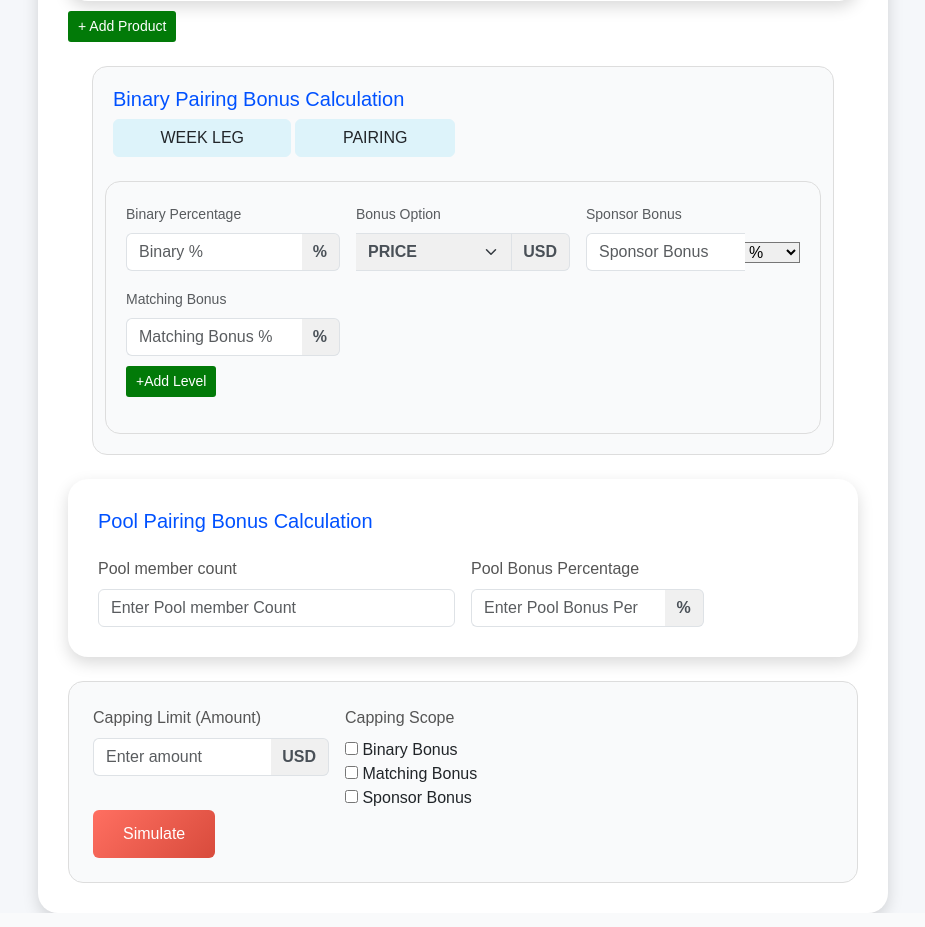
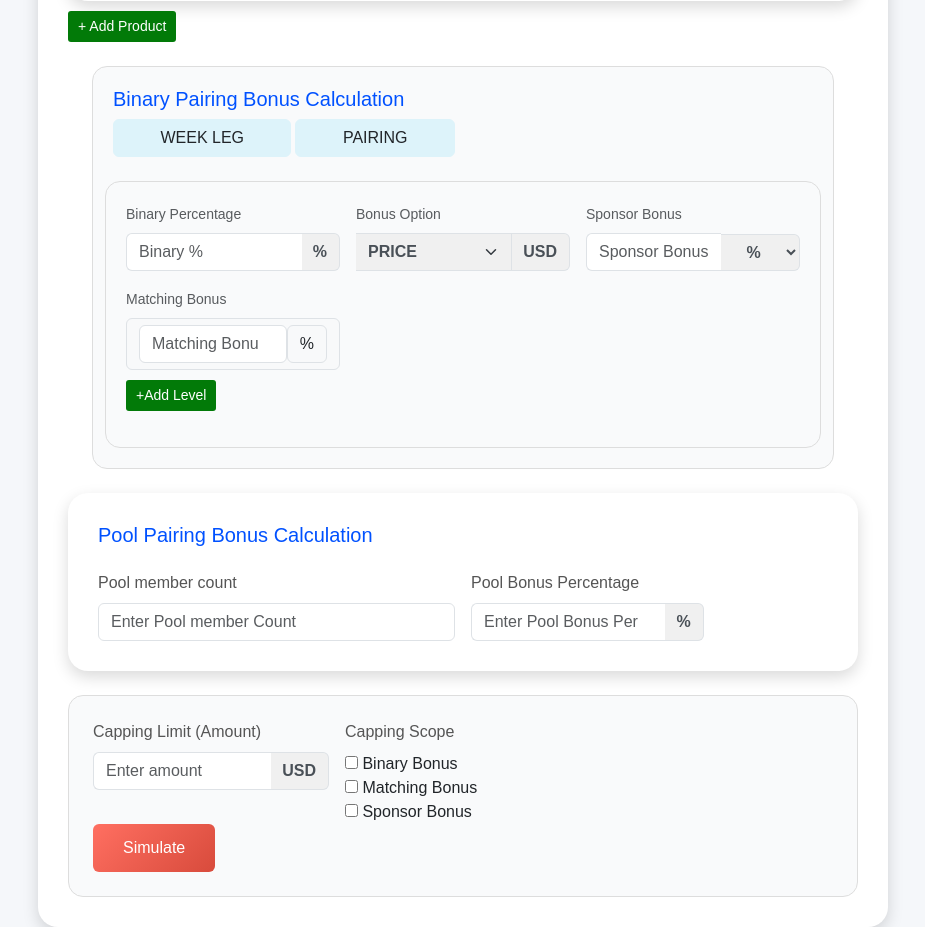
Before and after one commit to prajwal279/MLM-SIM, a Django app: page / in a window 1280 px wide. Shown: the part 741-1668 px from the top of the page, without its empty margins (177-1102 px from the left). Run offline with Django 5.2, Linux system fonts and the light colour scheme.

```diff
--- a/placement/templates/interface.html
+++ b/placement/templates/interface.html
@@ -322,8 +322,8 @@
                         <div class="col-md-4">
                             <label for="sponsorBonus" class="form-label small text-muted">Sponsor Bonus</label>
                             <div class="input-group">
-                                <input type="number" class="form-control" id="sponsorBonus" name="sponsor_bonus_percent" placeholder="Sponsor Bonus">
-                                <select class="input" id="sponsorBonusType" name="sponsor_bonus_type">
+                                <input class="form-control" id="sponsorBonus"  name="sponsor_bonus_percent" placeholder="Sponsor Bonus">
+                                <select class="input-group-text" style="width: 80px; height: 37.5333px;" id="sponsorBonusType" name="sponsor_bonus_type">
                                     <option value="percent" selected>%</option>
                                     <option value="usd">USD</option>
                                 </select>
@@ -340,7 +340,7 @@
                         <div class="col-md-4" id="matchingLevel">
                             <div class="mb-3">
                                 <label for="matchingBonus" class="form-label small text-muted">Matching Bonus</label>
-                                <div class="input-group">
+                                <div class="input-group-text">
                                     <input type="number" class="form-control" name="matching_bonus_percent" id="matchingBonus" placeholder="Matching Bonus %">
                                     <span class="input-group-text">%</span>
                                 </div>
@@ -355,8 +355,8 @@
                         <div class="col-md-4">
                             <label for="sponsorBonus" class="form-label small text-muted">Sponsor Bonus</label>
                             <div class="input-group">
-                                <input type="number" class="form-control" id="sponsorBonus" name="sponsor_bonus_percent" placeholder="Sponsor Bonus">
-                                <select class="input-form-select" id="sponsorBonus" name="sponsor_bonus_type">
+                                <input type="number"  class="form-control" id="sponsorBonus" name="sponsor_bonus_percent" placeholder="Sponsor Bonus">
+                                <select class="input-group-text" style="width: 80px; height: 37.5333px;" id="sponsorBonus" name="sponsor_bonus_type">
                                     <option value="percent" selected>%</option>
                                     <option value="usd">USD</option>
                                 </select>
@@ -416,7 +416,7 @@
                     <label for="sponsorBonus" class="form-label small text-muted">Sponsor Bonus</label>
                     <div class="input-group">
                         <input type="number" class="form-control" id="sponsorBonus" name="sponsor_bonus_percent" placeholder="Sponsor Bonus">
-                        <select class="input-group-text" id="sponsorBonus" name="sponsor_bonus_type">
+                        <select class="input-group-text" style="width: 80px; height: 37.5333px;"  id="sponsorBonus" name="sponsor_bonus_type">
                             <option value="percent" selected>%</option>
                             <option value="usd">USD</option>
                         </select>
@@ -446,7 +446,7 @@
                     <label for="sponsorBonus" class="form-label small text-muted">Sponsor Bonus</label>
                     <div class="input-group">
                         <input type="number" class="form-control" id="sponsorBonus" name="sponsor_bonus_percent" placeholder="Sponsor Bonus">
-                        <select class="input-group-text" id="sponsorBonus" name="sponsor_bonus_type">
+                        <select class="input-group-text" style="width: 80px; height: 37.5333px;" id="sponsorBonus" name="sponsor_bonus_type">
                             <option value="percent" selected>%</option>
                             <option value="usd">USD</option>
                         </select>
@@ -478,7 +478,7 @@
                 <h5 style="color: #0051ff;">Pool Pairing Bonus Calculation</h5>
                 <div class="col-md-6">
                     <label  class="form-label">Pool member count</label>
-                    <input type="number" class="form-control" name="dist_member" placeholder="Enter Pool member Count">
+                    <input type="number"  class="form-control"   name="dist_member" placeholder="Enter Pool member Count">
                 </div>
                 <div class="col-md-4">
                     <label class="form-label">Pool Bonus Percentage</label>
```
